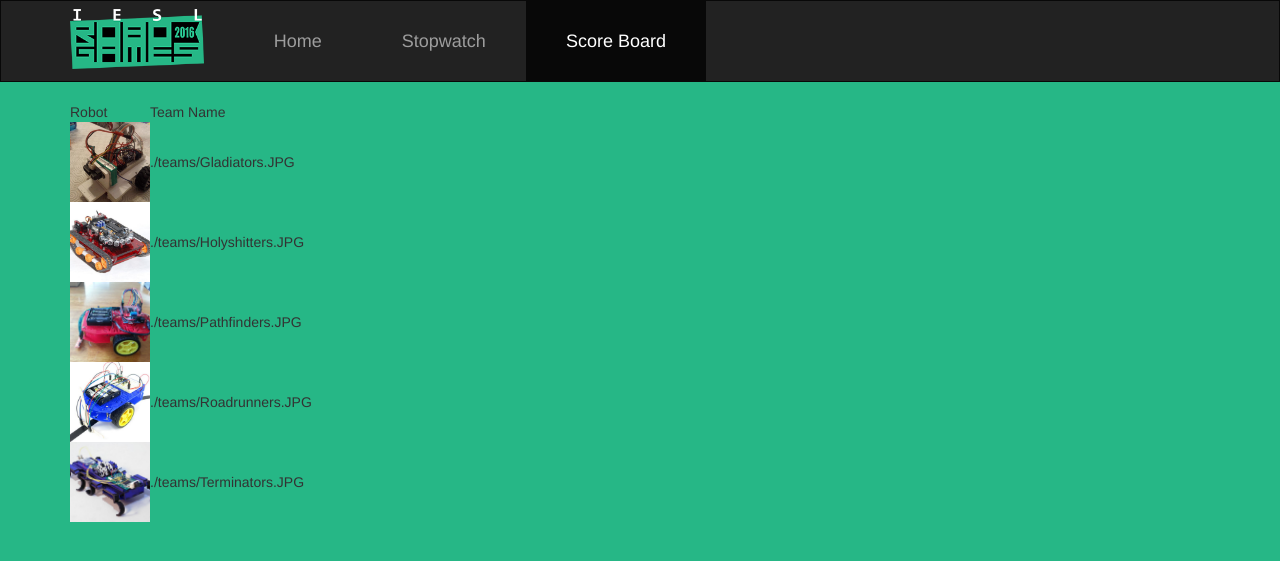
After one commit to nipunasudha/robogames, a PHP site: page /scoreboard.php in a window 1280 px wide. The commit adds this page. Shown: the top 561 px of the page. Run offline with PHP 8.4, Linux system fonts and the light colour scheme.

Commit message:
nipua finnish
passed to shan

```diff
--- a/css/style.css
+++ b/css/style.css
@@ -24,6 +24,15 @@ body .navbar {
   background-color: white;
   padding: 70px;
   border-radius: 0 80px 0 80px;
+}
+.stopwatch .select-box label, .stopwatch .select-box select {
+  display: inline-block;
+}
+.stopwatch .select-box select {
+  width: 40%;
+}
+.stopwatch .select-box label {
+  margin-right: 20px;
 }
 .stopwatch .counter {
   font-size: 140px;
@@ -53,4 +62,12 @@ body .navbar {
   background-color: #334d5c;
 }
 
+.robo-img {
+  height: 80px;
+  width: 80px;
+  background-repeat: no-repeat;
+  background-position: center;
+  background-size: cover;
+}
+
 /*# sourceMappingURL=style.css.map */
--- /dev/null
+++ b/scoreboard.php
@@ -0,0 +1,85 @@
+<!DOCTYPE html>
+<html lang="en">
+    <head>
+        <title></title>
+        <meta charset="UTF-8">
+        <meta name="viewport" content="width=device-width, initial-scale=1">
+        <link href="css/style.css" rel="stylesheet">
+
+        <script src="./bower_components/jquery/dist/jquery.min.js"></script>
+        <script src="./bower_components/bootstrap/dist/js/bootstrap.min.js"></script>
+        <link href="./bower_components/bootstrap/dist/css/bootstrap.min.css" rel="stylesheet">
+        <link href="./css/style.css" rel="stylesheet">
+    </head>
+    <body>
+
+
+
+
+
+<nav class="navbar navbar-inverse">
+  <div class="container">
+    <!-- Brand and toggle get grouped for better mobile display -->
+    <div class="navbar-header">
+      <button type="button" class="navbar-toggle collapsed" data-toggle="collapse" data-target="#bs-example-navbar-collapse-1" aria-expanded="false">
+        <span class="sr-only">Toggle navigation</span>
+        <span class="icon-bar"></span>
+        <span class="icon-bar"></span>
+        <span class="icon-bar"></span>
+      </button>
+      <a class="navbar-brand" href="#"><img src="./img/logo.png" alt="" class="logo"></a>
+    </div>
+
+    <!-- Collect the nav links, forms, and other content for toggling -->
+    <div class="collapse navbar-collapse" id="bs-example-navbar-collapse-1">
+      <ul class="nav navbar-nav">
+      <li><a href="index.php">Home</a></li>
+        <li><a href="stopwatch.php">Stopwatch</a></li>
+        <li   class="active"><a href="scoreboard.php">Score Board</a></li>
+
+      </ul>
+
+
+    </div><!-- /.navbar-collapse -->
+  </div><!-- /.container-fluid -->
+</nav>
+<div class="container">
+<div class="row-content">
+<table>
+  <th></th>
+  <tr>
+    <td>Robot</td>
+    <td>Team Name</td>
+  </tr>
+
+
+
+<?php
+$dir = "./teams";
+// Open a directory, and read its contents
+foreach(glob($dir.'/*.*') as $file) {
+echo "<tr><td>";
+
+
+//	echo "<img class='robo-img' src='".$file."'>";
+echo "<div class='robo-img' style=\"background-image:url('".$file."')\"></div>";
+echo "</td><td>";
+echo $file;
+echo "</td></tr>";
+}
+
+
+
+
+?>
+
+
+
+
+
+</table>
+</div>
+</div>
+
+    </body>
+</html>
--- a/scss-iesl/style.scss
+++ b/scss-iesl/style.scss
@@ -25,6 +25,18 @@ body {
 
 // STOPWATCH-------------------------------------------------------------
 .stopwatch {
+    .select-box {
+       label,select{
+           display: inline-block;
+
+       }
+       select{
+           width: 40%;
+       }
+       label{
+           margin-right: 20px;
+       }
+    }
     background-color: white;
     padding: 70px;
     border-radius: 0 80px 0 80px;
@@ -44,18 +56,26 @@ body {
         margin-right: 8px;
     }
     #sw_start {
-         background-color: #45b29d;
+        background-color: #45b29d;
     }
     #sw_stop {
         background-color: #df5a49;
         display: none;
     }
     #sw_pause {
-
-         background-color: #efc94c;
+        background-color: #efc94c;
         display: none;
     }
     #sw_reset {
-         background-color: #334d5c;
+        background-color: #334d5c;
     }
 }
+
+//------------------------------------------------------------
+.robo-img {
+    height: 80px;
+    width: 80px;
+    background-repeat: no-repeat;
+    background-position: center;
+    background-size: cover;
+}
```
Also changed, not shown: Stopwatch.php (+37 -5 lines), 1 other file.
